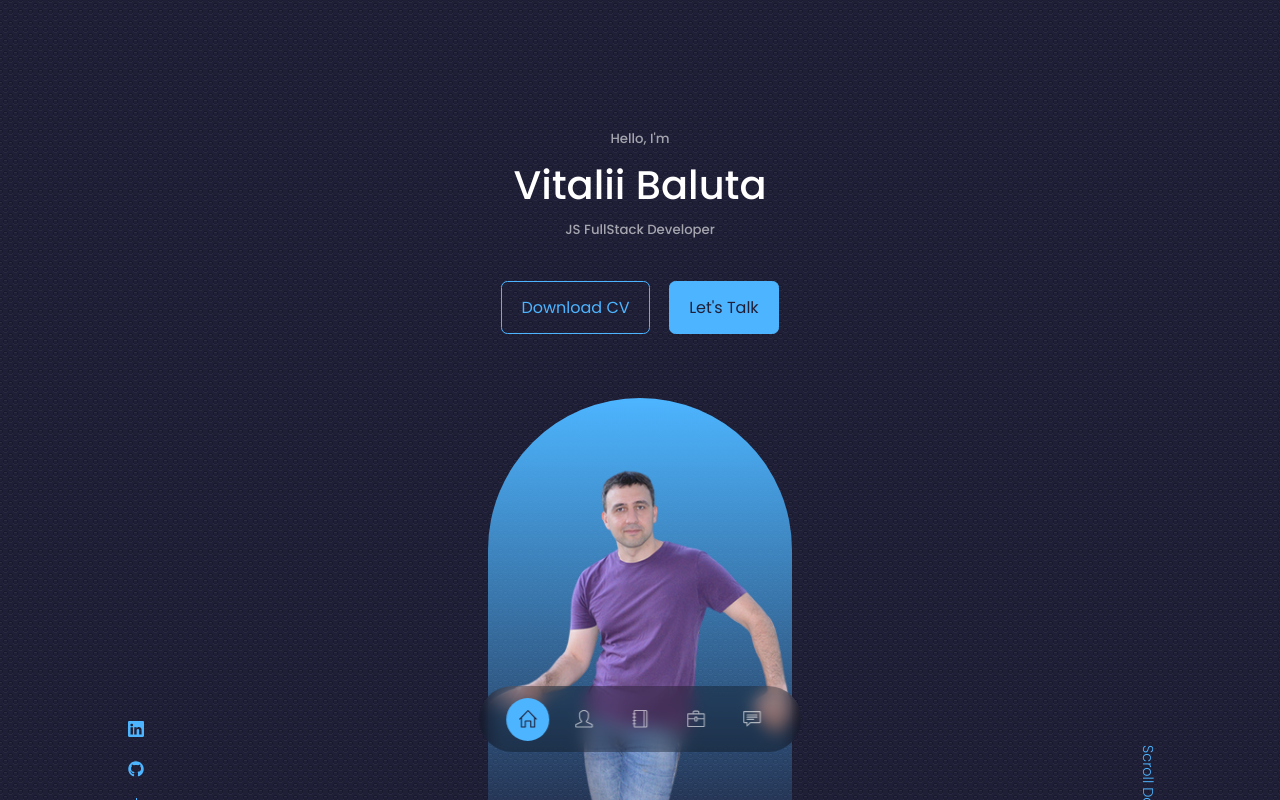
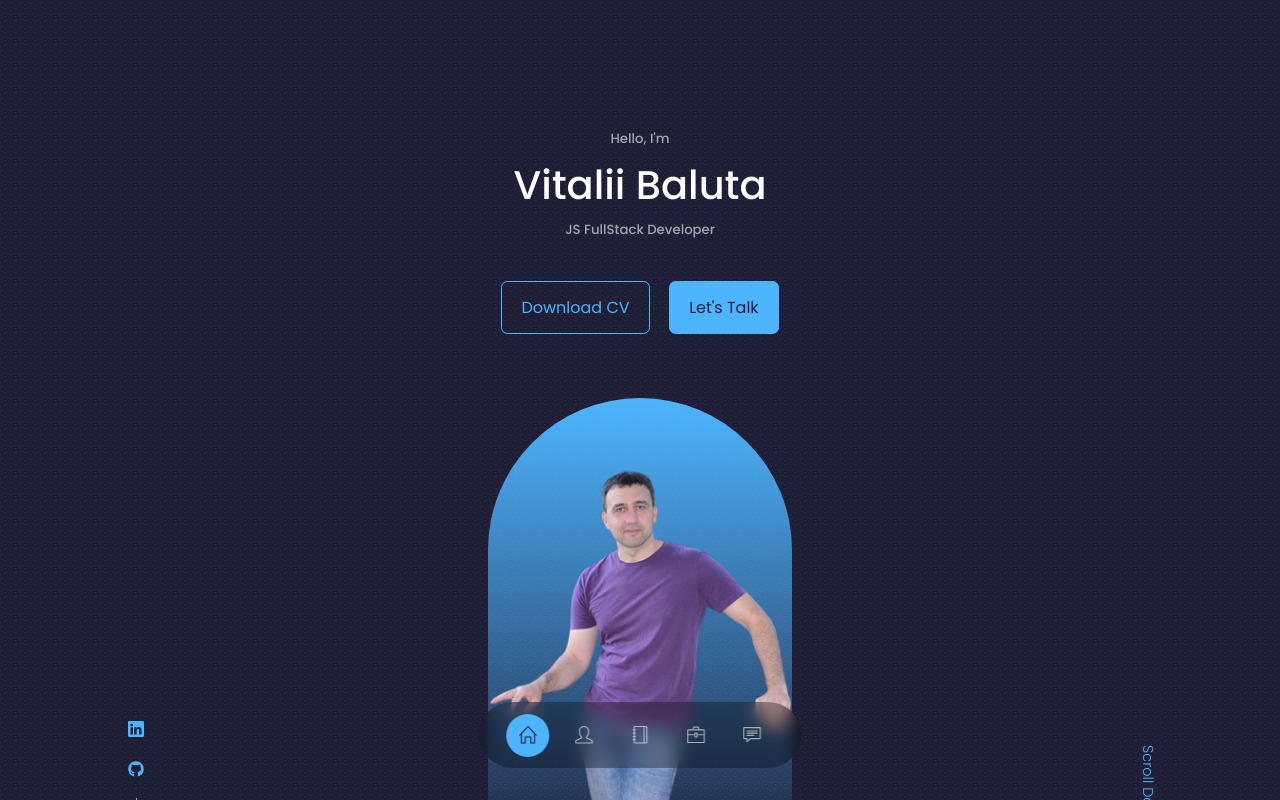
Before and after one commit to BalVil/portfolio, a React (Create React App) app: page / in a window 1280 px wide. Shown: the top 800 px of the page. Built offline with nearby package versions, Linux system fonts and the light colour scheme.

Commit message:
let down nav

```diff
--- a/src/components/nav/nav.css
+++ b/src/components/nav/nav.css
@@ -1,7 +1,7 @@
 nav {
   z-index: 2;
   position: fixed;
-  bottom: 3rem;
+  bottom: 2rem;
   left: 50%;
   transform: translateX(-50%);
 
```
